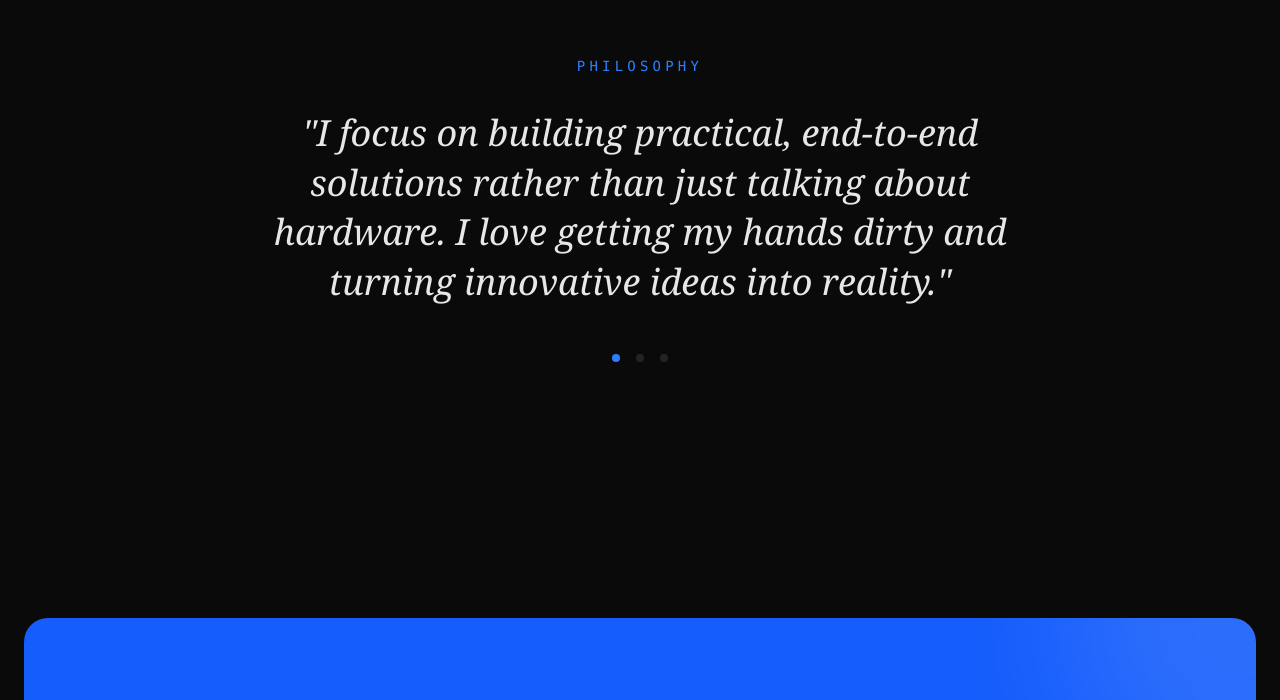
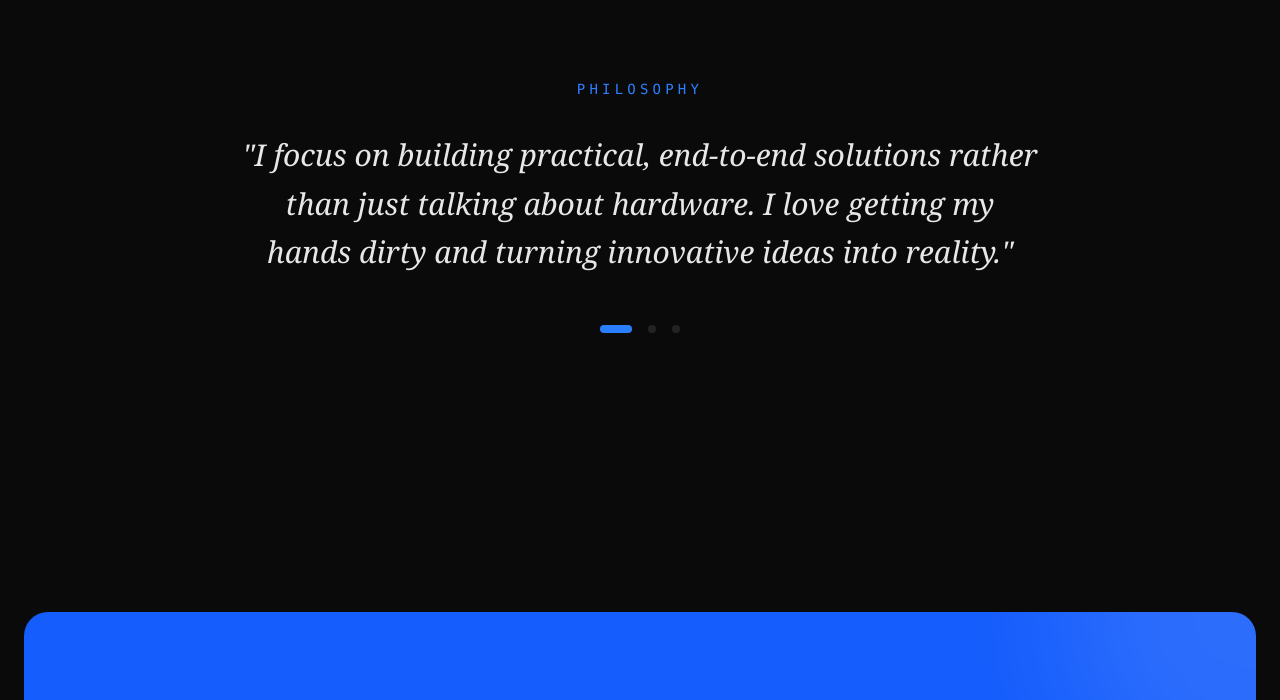
Before and after one commit to PedroViana42/pedroviana42.github.io, a React (Vite) app: page / in a window 1280 px wide. Shown: the part 2775-3475 px from the top of the page. Built offline with nearby package versions, Linux system fonts and the light colour scheme.

Commit message:
Add interactive philosophy carousel

```diff
--- a/src/components/AboutSection.tsx
+++ b/src/components/AboutSection.tsx
@@ -1,19 +1,64 @@
-import React from 'react';
+import React, { useState, useEffect } from 'react';
+import { motion, AnimatePresence } from 'motion/react';
 
-const AboutSection = () => (
-    <section id="about" className="py-32 px-6">
-        <div className="max-w-3xl mx-auto text-center">
-            <h2 className="text-sm font-mono text-blue-500 uppercase tracking-[0.3em] mb-8">Philosophy</h2>
-            <p className="text-3xl md:text-4xl font-serif italic text-white/90 leading-snug">
-                "I focus on building practical, end-to-end solutions rather than just talking about hardware. I love getting my hands dirty and turning innovative ideas into reality."
-            </p>
-            <div className="mt-12 flex justify-center gap-4">
-                <div className="w-2 h-2 rounded-full bg-blue-500" />
-                <div className="w-2 h-2 rounded-full bg-white/10" />
-                <div className="w-2 h-2 rounded-full bg-white/10" />
+const PHILOSOPHIES = [
+    {
+        title: 'Philosophy',
+        quote: "I focus on building practical, end-to-end solutions rather than just talking about hardware. I love getting my hands dirty and turning innovative ideas into reality."
+    },
+    {
+        title: 'The Mindset',
+        quote: "Code is just a tool; the real goal is solving the puzzle. Whether I'm architecting a complex data pipeline or crafting a smooth web interface, I look for the most creative and efficient path to connect the dots."
+    },
+    {
+        title: 'The Standard',
+        quote: "Great software is built on transparency, security, and good architecture. I take pride in creating well-structured, responsible solutions that are as robust behind the scenes as they are clean on the surface."
+    }
+];
+
+const AboutSection = () => {
+    const [activeIndex, setActiveIndex] = useState(0);
+
+    useEffect(() => {
+        const timer = setInterval(() => {
+            setActiveIndex((current) => (current + 1) % PHILOSOPHIES.length);
+        }, 8000);
+        return () => clearInterval(timer);
+    }, []);
+
+    return (
+        <section id="about" className="py-32 px-6 overflow-hidden">
+            <div className="max-w-4xl mx-auto text-center min-h-[300px] flex flex-col justify-center">
+                <AnimatePresence mode="wait">
+                    <motion.div
+                        key={activeIndex}
+                        initial={{ opacity: 0, y: 20 }}
+                        animate={{ opacity: 1, y: 0 }}
+                        exit={{ opacity: 0, y: -20 }}
+                        transition={{ duration: 0.5, ease: "easeOut" }}
+                    >
+                        <h2 className="text-sm font-mono text-blue-500 uppercase tracking-[0.3em] mb-8">
+                            {PHILOSOPHIES[activeIndex].title}
+                        </h2>
+                        <p className="text-2xl md:text-3xl font-serif italic text-white/90 leading-relaxed md:px-12">
+                            "{PHILOSOPHIES[activeIndex].quote}"
+                        </p>
+                    </motion.div>
+                </AnimatePresence>
+
+                <div className="mt-12 flex justify-center gap-4">
+                    {PHILOSOPHIES.map((_, i) => (
+                        <button
+                            key={i}
+                            onClick={() => setActiveIndex(i)}
+                            className={`w-2 h-2 rounded-full transition-all duration-500 ${i === activeIndex ? 'bg-blue-500 w-8' : 'bg-white/10 hover:bg-white/20'
+                                }`}
+                        />
+                    ))}
+                </div>
             </div>
-        </div>
-    </section>
-);
+        </section>
+    );
+};
 
 export default AboutSection;
```
